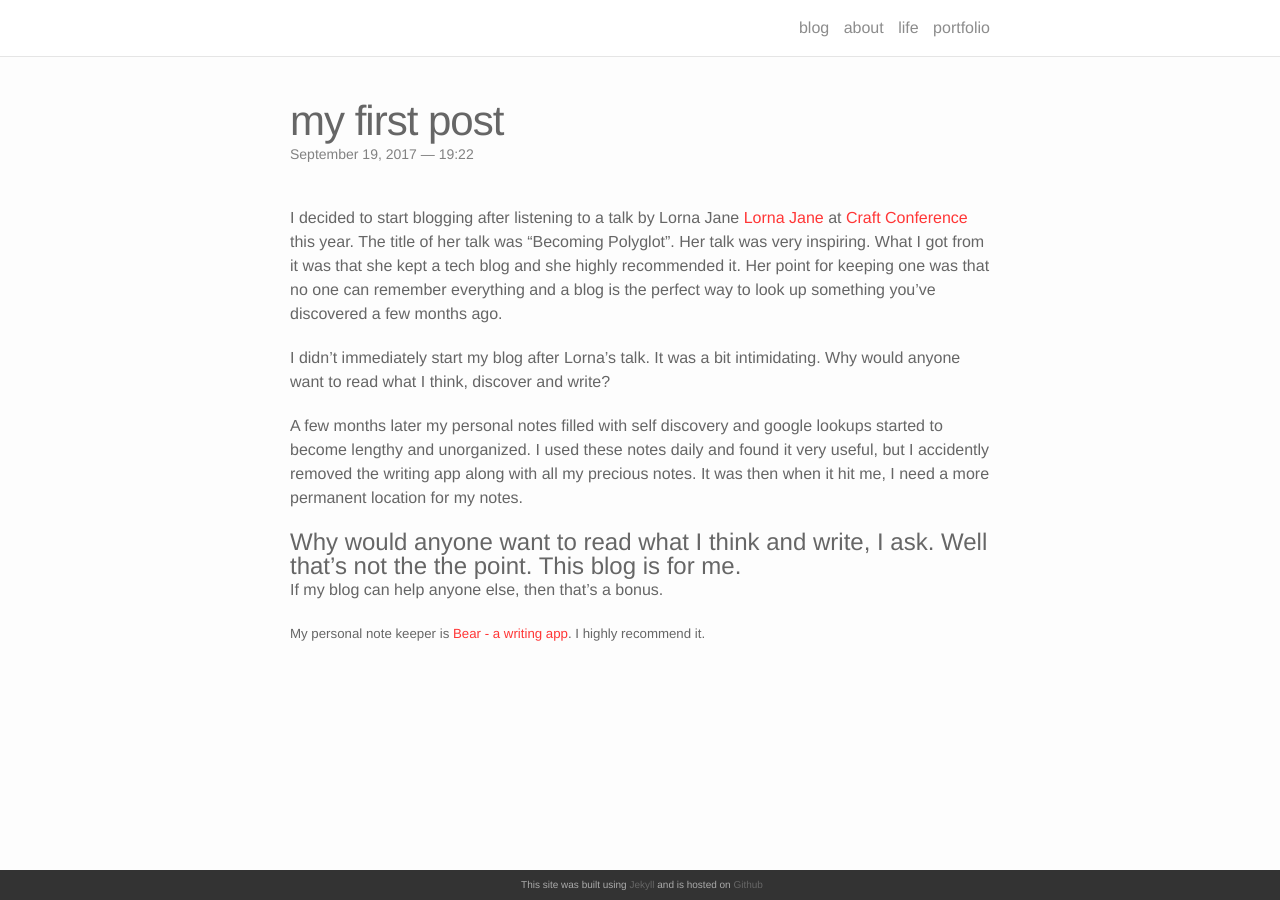
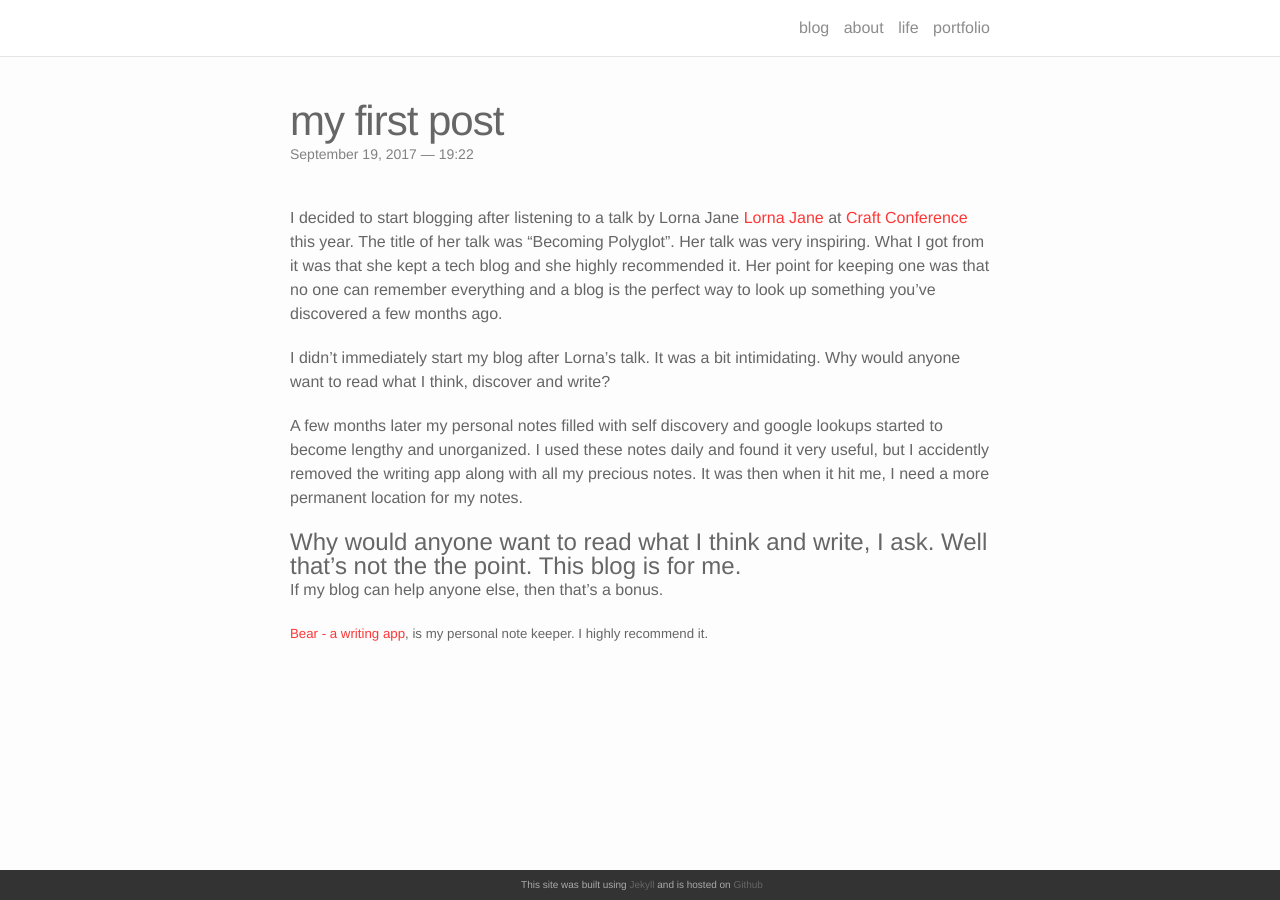
Before and after one commit to annelledejager/blog, a Jekyll site: the page built from _posts/2017-09-19-whyblog.markdown, in a window 1280 px wide. Built offline with Jekyll 4.4.1, drawn with Linux system fonts in a browser that asks for light colours; nearby versions of some CDN libraries; comment, search, counter and statistics services are not loaded.

```diff
--- a/_posts/2017-09-19-whyblog.markdown
+++ b/_posts/2017-09-19-whyblog.markdown
@@ -16,4 +16,4 @@ A few months later my personal notes filled with self discovery and google looku
 
 If my blog can help anyone else, then that's a bonus.
 
-##### My personal note keeper is <a href="http://www.bear-writer.com/">Bear - a writing app</a>. I highly recommend it.
+##### <a href="http://www.bear-writer.com/">Bear - a writing app</a>, is my personal note keeper. I highly recommend it.
```
